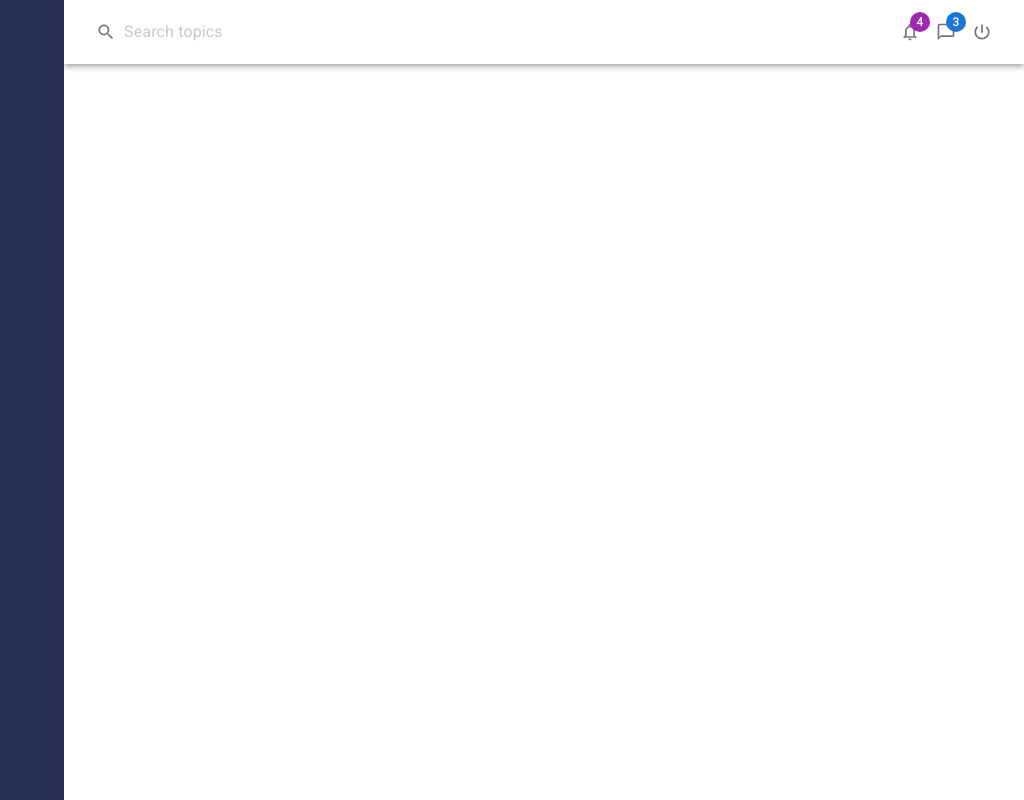
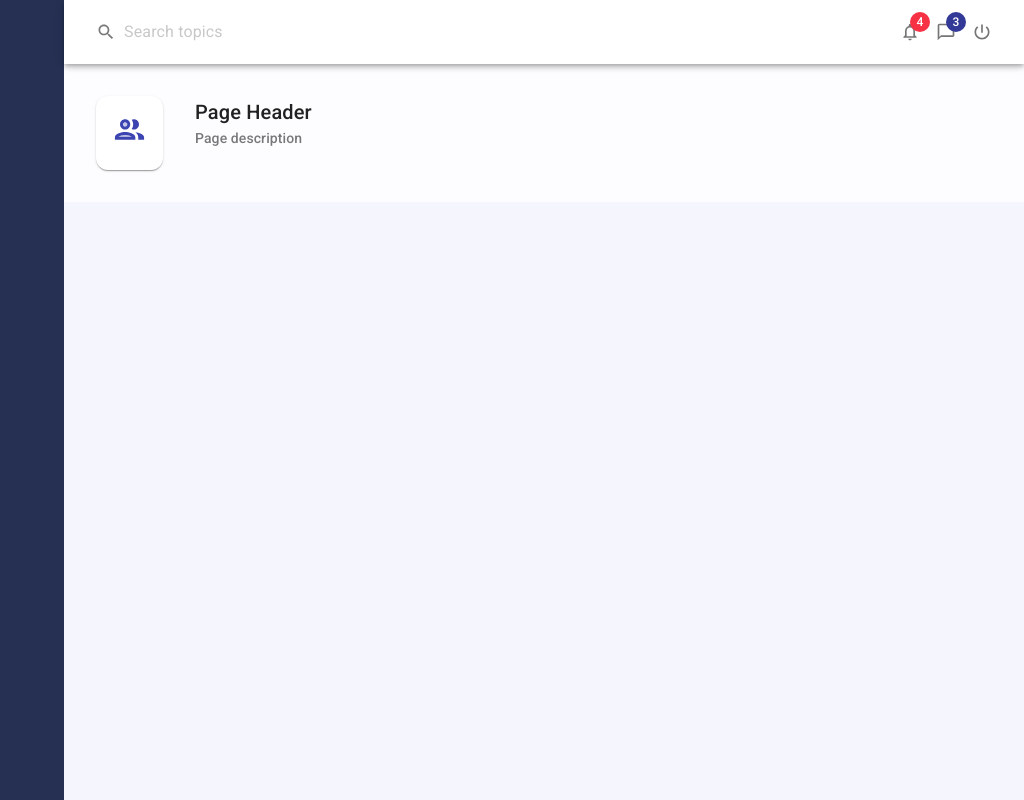
Before and after one commit to tkaramitros/mui-system, a React (Create React App) app: page / in a window 1280 px wide. Shown: the whole page, without its empty margins (256-1280 px from the left). Built offline with nearby package versions, Linux system fonts and the light colour scheme.

Commit message:
Customised Mui Theme

```diff
--- a/src/App/App.js
+++ b/src/App/App.js
@@ -1,13 +1,41 @@
 import React from "react";
 import "./App.css";
 import SideMenu from "../components/SideMenu";
-import { makeStyles, ThemeProvider } from "@mui/styles";
+import { makeStyles } from "@mui/styles";
 import Header from "../components/Header";
-import { createTheme, CssBaseline } from "@mui/material";
+import { CssBaseline } from "@mui/material";
+import PageHeader from "../components/PageHeader";
+import { PeopleOutlineTwoTone } from "@mui/icons-material";
+import { createTheme, ThemeProvider } from "@mui/material/styles";
 
 const theme = createTheme({
-  background: {
-    default: "#f4f5fd",
+  palette: {
+    primary: {
+      main: "#333996",
+      light: " #3c44b126",
+    },
+    secondary: {
+      main: "#f83245",
+      light: " #f8324526",
+    },
+    background: {
+      default: "#f4f5fd",
+    },
+  },
+  shape: {
+    borderRadius: "12px",
+  },
+  overrides: {
+    MuiAppBar: {
+      root: {
+        transform: "translateZ(0)",
+      },
+    },
+  },
+  props: {
+    MuiIconButton: {
+      disableRipple: true,
+    },
   },
 });
 
@@ -18,17 +46,22 @@ const useStyles = makeStyles({
   },
 });
 
-function App() {
+const App = () => {
   const classes = useStyles();
   return (
     <ThemeProvider theme={theme}>
       <SideMenu />
       <div className={classes.appMain}>
         <Header />
+        <PageHeader
+          title="Page Header"
+          subTitle="Page description"
+          icon={<PeopleOutlineTwoTone fontSize="large" />}
+        />
       </div>
       <CssBaseline />
     </ThemeProvider>
   );
-}
+};
 
 export default App;
--- a/src/components/Header.js
+++ b/src/components/Header.js
@@ -14,6 +14,9 @@ import { PowerSettingsNew as PowerSettingsNewIcon } from "@mui/icons-material";
 import { Search as SearchIcon } from "@mui/icons-material";
 
 const useStyles = makeStyles({
+  root: {
+    transform: "translateZ(0)",
+  },
   searchInput: {
     opacity: "0.6",
     padding: "0px 8px",
@@ -31,7 +34,11 @@ const Header = () => {
   const classes = useStyles();
 
   return (
-    <AppBar position="static" style={{ backgroundColor: "#fff" }}>
+    <AppBar
+      position="static"
+      className={classes.root}
+      style={{ backgroundColor: "#fff" }}
+    >
       <Toolbar>
         <Grid container alignItems="center">
           <Grid item>
--- /dev/null
+++ b/src/components/PageHeader.js
@@ -0,0 +1,46 @@
+import React from "react";
+import { Paper, Card, Typography } from "@mui/material";
+import { makeStyles } from "@mui/styles";
+
+const useStyles = makeStyles((theme) => ({
+  PageHeader: {
+    padding: theme.spacing(4),
+    display: "flex",
+    marginBottom: theme.spacing(2),
+  },
+  pageIcon: {
+    display: "inline-block",
+    padding: theme.spacing(2),
+  },
+  pageTitle: {
+    paddingLeft: theme.spacing(4),
+    "& .MuiTypography-subtitle2": {
+      opacity: "0.6",
+    },
+  },
+}));
+
+const PageHeader = (props) => {
+  const { title, subTitle, icon } = props;
+  const classes = useStyles();
+
+  return (
+    <Paper elevation={0} square style={{ backgroundColor: "#fdfdff" }}>
+      <div className={classes.PageHeader}>
+        <Card className={classes.pageIcon} style={{ color: "#3c44b1" }}>
+          {icon}
+        </Card>
+        <div className={classes.pageTitle}>
+          <Typography variant="h6" component="div">
+            {title}
+          </Typography>
+          <Typography variant="subtitle2" component="div">
+            {subTitle}
+          </Typography>
+        </div>
+      </div>
+    </Paper>
+  );
+};
+
+export default PageHeader;
```
